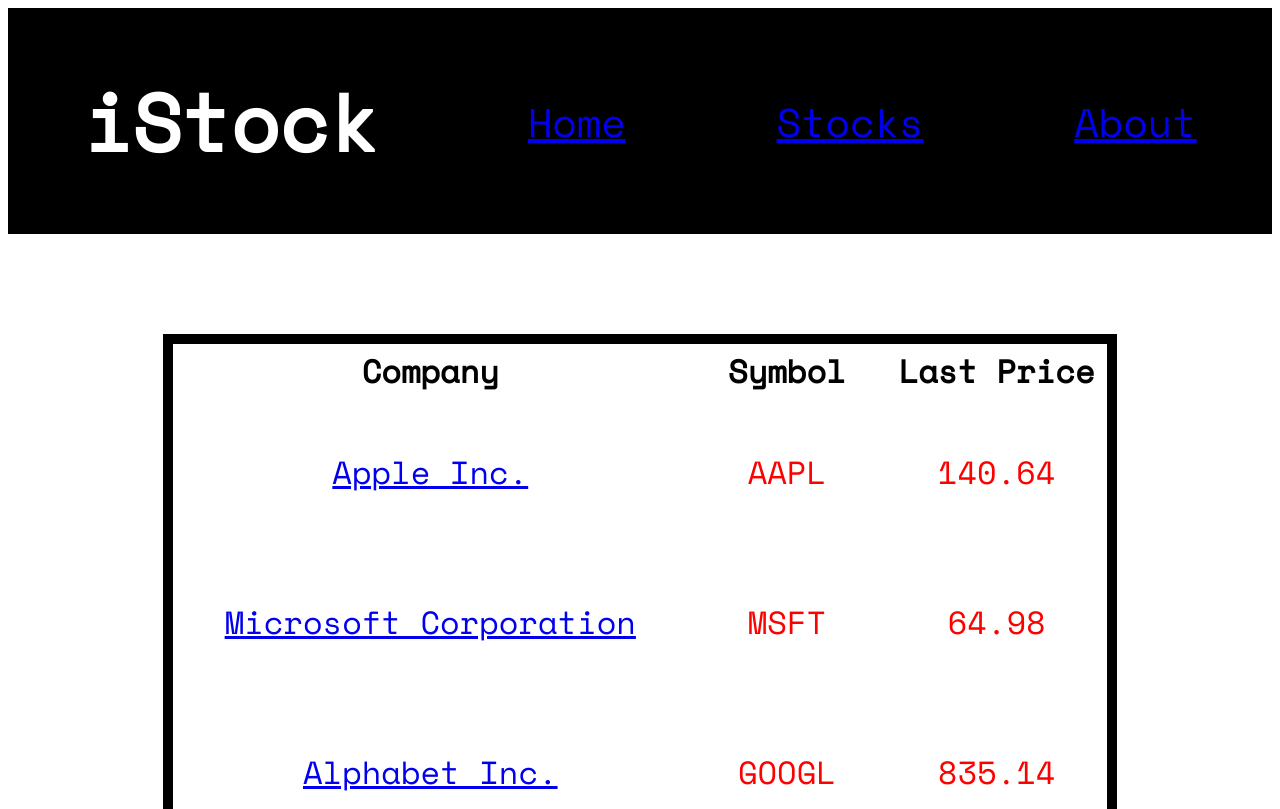
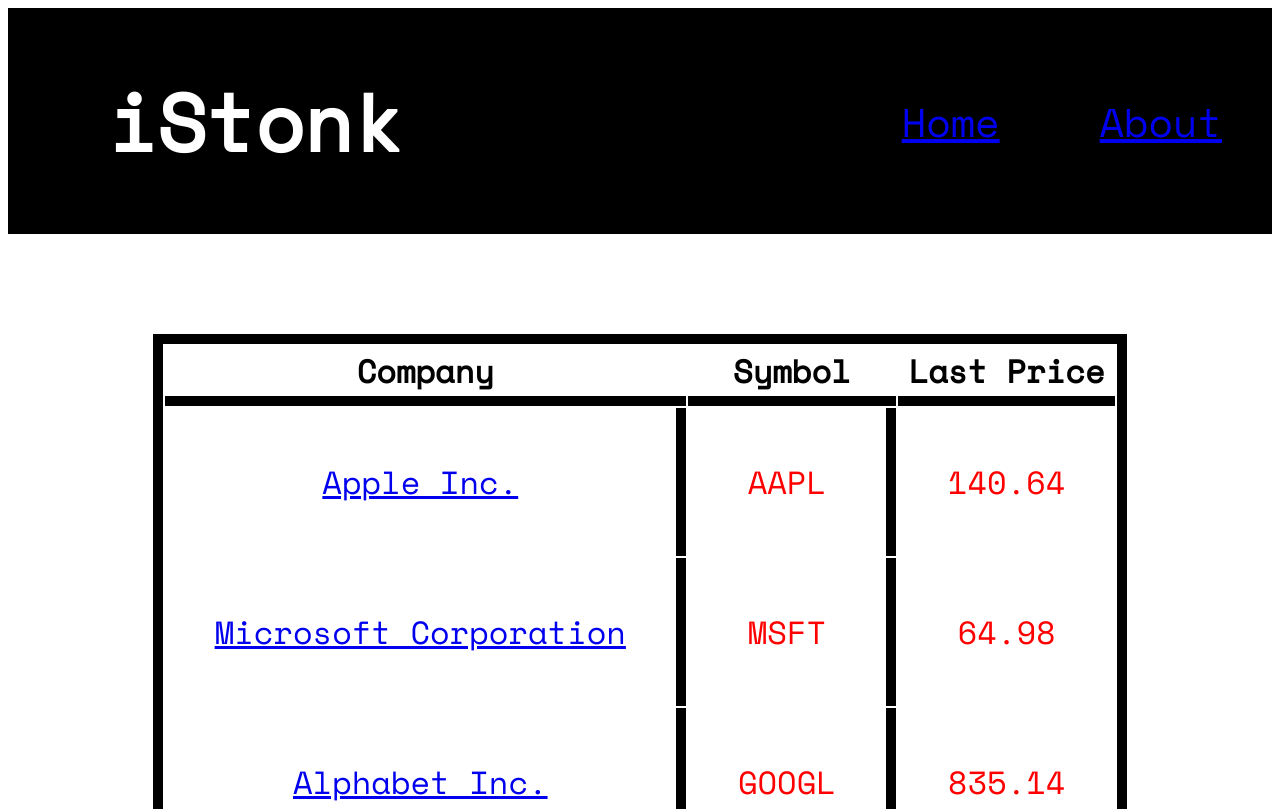
Before and after one commit to jrwebbjr/react-router-stock-app, a React app: page /stocks in a window 1280 px wide. Shown: the top 809 px of the page. Built offline with nearby package versions, Linux system fonts and the light colour scheme.

Commit message:
All CSS is working, Functionality working

```diff
--- a/src/components/Nav.js
+++ b/src/components/Nav.js
@@ -3,10 +3,9 @@
 export default function Nav(){
     return (
         <div className="Nav">
-            <h1 className="title">iStock</h1>
-            <Link to={"/"}> Home </Link>
-            <Link to={"/stocks"}> Stocks </Link>
-            <Link to={"/about"}> About </Link>
+            <h1 className="title">iStonk</h1>
+            <Link to={"/stocks"} className="nav-item"> Home </Link>
+            <Link to={"/about"} className="nav-item"> About </Link>
         </div>
     )
 }
--- a/src/pages/About.js
+++ b/src/pages/About.js
@@ -2,6 +2,6 @@
 
 export default function About(){
     return (
-        <h1>This is the About Page</h1>
+        <h1>iStonk is the worlds best stonk app</h1>
     )
 }
--- a/src/pages/App/App.css
+++ b/src/pages/App/App.css
@@ -12,14 +12,18 @@
   display: flex;
   text-align: center;
   align-items: center;
-  justify-content: space-around;
-  background-color: black;
+  background-color: rgb(0, 0, 0);
   font-size: 40px;
-  color: black;
+}
+
+.nav-item {
+  margin: 50px;
 }
 
 .title {
   color: white;
+  margin-left: 100px;
+  margin-right: auto;
 }
 
 .Dashboard {
@@ -36,10 +40,16 @@
 
 .table-header {
   color: black;
+  border-bottom: 10px solid black;
 }
 
 .row {
   padding: 50px;
+  border-right: 10px solid black
+}
+
+.last-row {
+  border: none;
 }
 
 .Show {
--- a/src/pages/Dashboard.js
+++ b/src/pages/Dashboard.js
@@ -20,7 +20,7 @@
                                     <Link className="" to={`/stocks/${element.symbol}`}>{element.name}</Link>
                                     </td>
                                 <td className="row">{element.symbol}</td>
-                                <td className="row">{element.lastPrice}</td>
+                                <td className="row last-row">{element.lastPrice}</td>
                             </tr>
                         </>
                     )
--- a/src/pages/Home.js
+++ b/src/pages/Home.js
@@ -2,6 +2,6 @@
 
 export default function Home(){
     return (
-        <h1>Welcome to iStock</h1>
+        <h1>Welcome to iStonk</h1>
     )
 }
```
